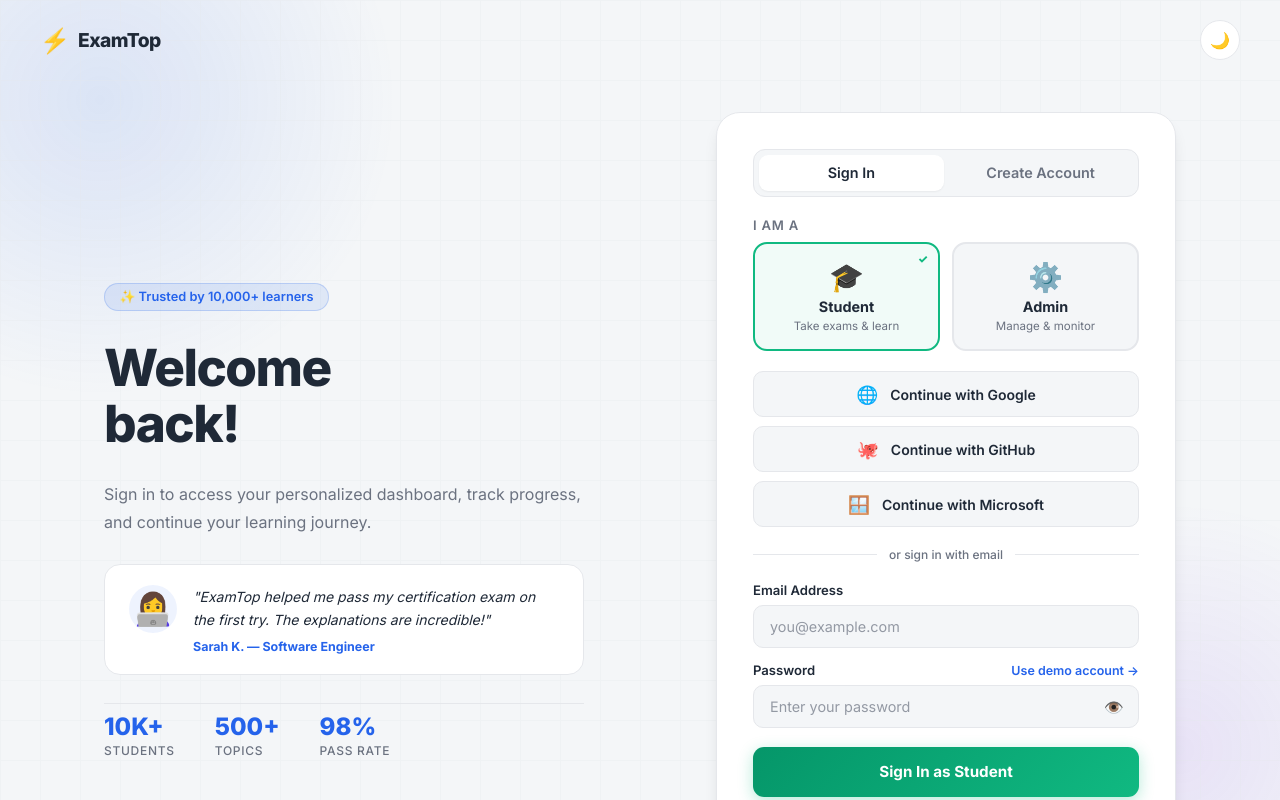
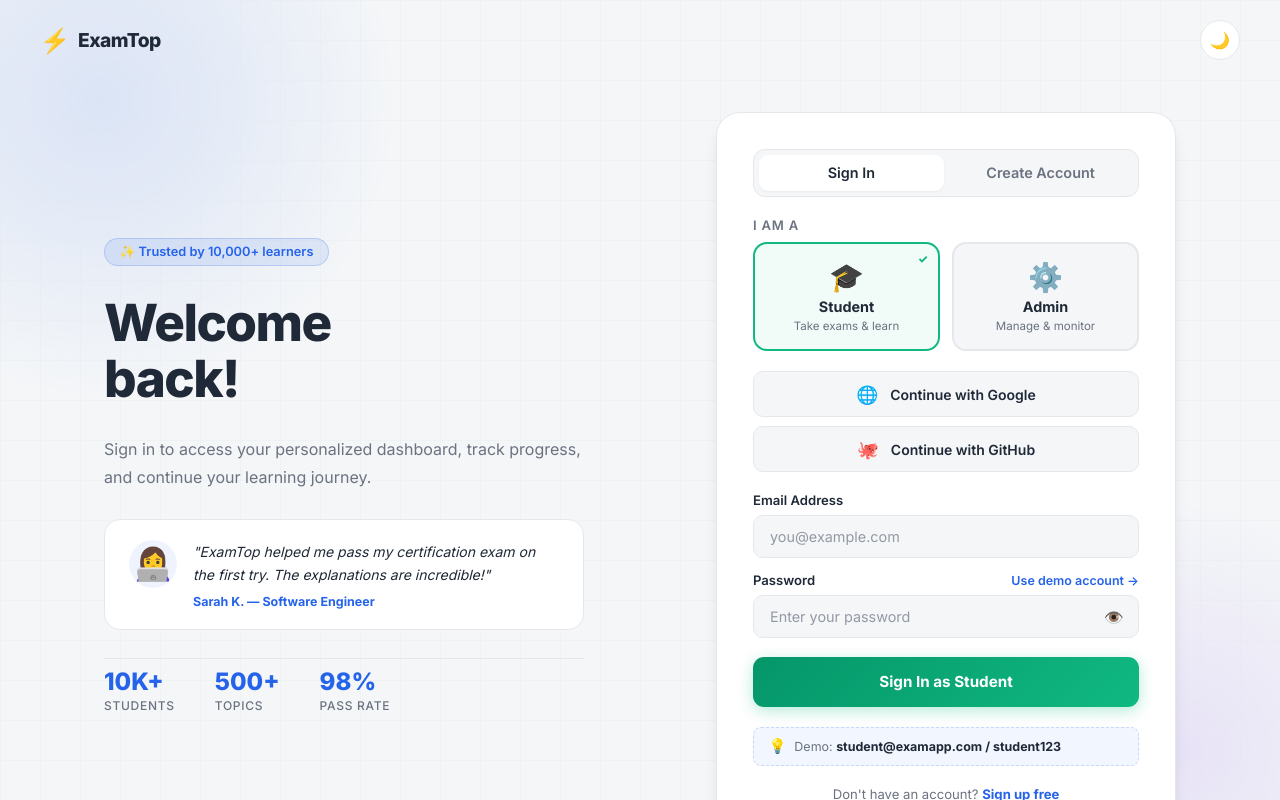
Before and after one commit to shamikhz/exam, a Next.js app: page /auth in a window 1280 px wide. Shown: the top 800 px of the page. Built offline with nearby package versions, Linux system fonts and the light colour scheme.

Commit message:
UI refinement: removed Microsoft login and divider on auth page

```diff
--- a/src/app/auth/auth.module.css
+++ b/src/app/auth/auth.module.css
@@ -371,25 +371,7 @@
 .socialBtn:disabled { opacity: 0.6; cursor: not-allowed; }
 .socialIcon { font-size: 1.1rem; }
 
-/* ---- Divider ---- */
-.divider {
-  display: flex;
-  align-items: center;
-  gap: 0.75rem;
-}
 
-.dividerLine {
-  flex: 1;
-  height: 1px;
-  background: var(--color-border);
-}
-
-.dividerText {
-  font-size: 0.75rem;
-  color: var(--color-text-muted);
-  white-space: nowrap;
-  font-weight: 500;
-}
 
 /* ---- Form ---- */
 .form {
--- a/src/app/auth/page.tsx
+++ b/src/app/auth/page.tsx
@@ -13,7 +13,6 @@
 const SOCIAL_OPTIONS = [
   { id: 'google', label: 'Continue with Google', icon: '🌐', color: '#4285f4' },
   { id: 'github', label: 'Continue with GitHub', icon: '🐙', color: '#333' },
-  { id: 'microsoft', label: 'Continue with Microsoft', icon: '🪟', color: '#00a4ef' },
 ];
 
 export default function AuthPage() {
@@ -252,14 +251,7 @@
               </div>
             )}
 
-            {/* Divider — hidden for admin */}
-            {role === 'student' && (
-              <div className={styles.divider}>
-                <span className={styles.dividerLine} />
-                <span className={styles.dividerText}>or {mode === 'login' ? 'sign in' : 'sign up'} with email</span>
-                <span className={styles.dividerLine} />
-              </div>
-            )}
+
 
             {/* Form */}
             <form onSubmit={handleSubmit} id="auth-form" className={styles.form} noValidate>
```
